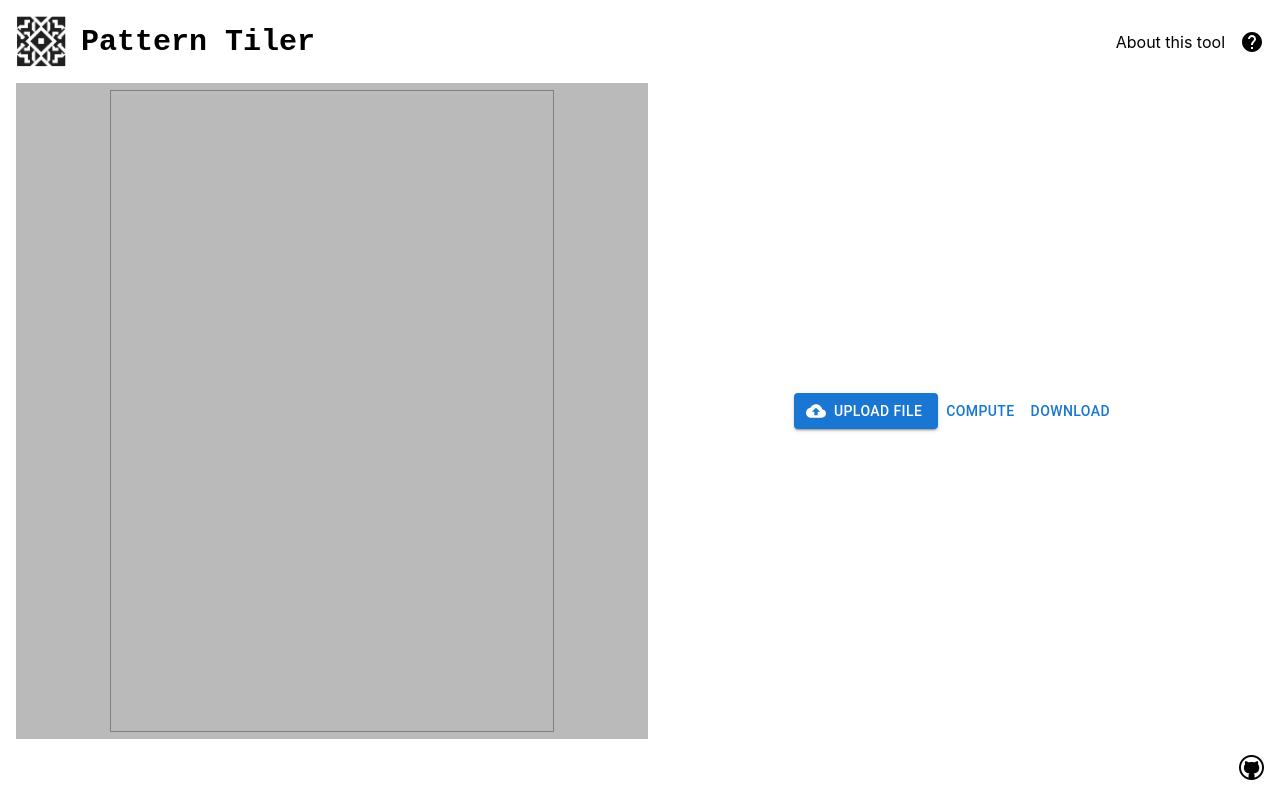
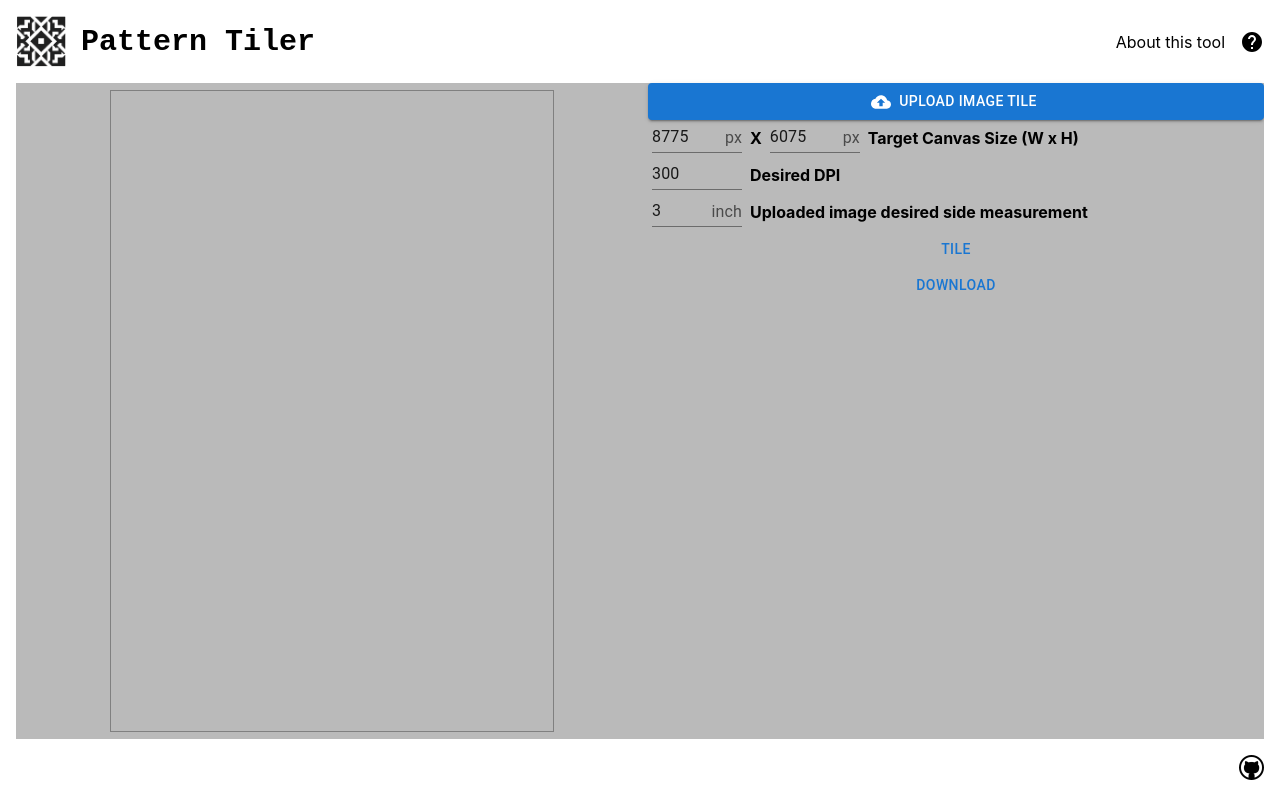
Before and after one commit to VeraZab/pattern-tiler, a React (Create React App) app: page / in a window 1280 px wide. Built offline with nearby package versions, Linux system fonts and the light colour scheme.

Commit message:
add some controls

```diff
--- a/src/components/Controls.tsx
+++ b/src/components/Controls.tsx
@@ -1,24 +1,24 @@
 import CloudUploadIcon from '@mui/icons-material/CloudUpload';
+import { InputAdornment } from '@mui/material';
 import Box from '@mui/material/Box';
 import Button from '@mui/material/Button';
+import TextField from '@mui/material/TextField';
 import { ChangeEvent, useEffect, useState } from 'react';
 import ImageInput from './ImageInput';
-
-
 
 const Controls = () => {
     const [ctx, setCtx] = useState<CanvasRenderingContext2D | null>(null);
     const [imageUrl, setImageUrl] = useState<string | null>(null);
-    const desiredImgWidth = 3;
-    const desiredDPI = 300;
-    const printWidth = 6075;
-    const printHeight = 8775;
+    const [desiredImgWidth, setDesiredImgWidth] = useState(3);
+    const [desiredDPI, setDesiredDPI] = useState(300);
+    const [targetWidth, settargetWidth] = useState(6075);
+    const [targetHeight, settargetHeight] = useState(8775);
 
     useEffect(() => {
         const canvas = document.getElementById('canvas') as HTMLCanvasElement | null;
         if (canvas) {
-            canvas.width = printWidth;
-            canvas.height = printHeight;
+            canvas.width = targetWidth;
+            canvas.height = targetHeight;
             setCtx(canvas.getContext('2d'));
         }
     }, []);
@@ -30,7 +30,7 @@ const Controls = () => {
             setImageUrl(imageUrl);
 
             const img = new Image();
-            const targetPixelWidth = printWidth;
+            const targetPixelWidth = targetWidth;
             img.width = targetPixelWidth;
             img.height = targetPixelWidth;
 
@@ -51,8 +51,8 @@ const Controls = () => {
             img.height = targetPixelWidth;
 
             img.onload = () => {
-                const numTimesImgFitsHorizontally = Math.ceil(printWidth / targetPixelWidth);
-                const numTimesImgFitsVertically = Math.ceil(printHeight / targetPixelWidth);
+                const numTimesImgFitsHorizontally = Math.ceil(targetWidth / targetPixelWidth);
+                const numTimesImgFitsVertically = Math.ceil(targetHeight / targetPixelWidth);
                 const tempCanvas = document.createElement('canvas');
                 // @ts-ignore
                 tempCanvas.width = targetPixelWidth * numTimesImgFitsHorizontally;
@@ -72,7 +72,7 @@ const Controls = () => {
 
                 // crop tempCanvas according to final needed dimensionss
                 // @ts-ignore
-                ctx.drawImage(tempCanvas, 0, 0, printWidth, printHeight, 0, 0, printWidth, printHeight);
+                ctx.drawImage(tempCanvas, 0, 0, targetWidth, targetHeight, 0, 0, targetWidth, targetHeight);
             }
 
             img.src = imageUrl;
@@ -89,7 +89,7 @@ const Controls = () => {
             const downloadLink = document.createElement('a');
             // @ts-ignore
             downloadLink.href = imageDataURL;
-            downloadLink.download = `tiled-${printWidth}x${printHeight}.png`; // Name of the file to be downloaded
+            downloadLink.download = `tiled-${targetWidth}x${targetHeight}.png`; // Name of the file to be downloaded
 
             // Append the link to the document and trigger a click
             document.body.appendChild(downloadLink);
@@ -106,9 +106,9 @@ const Controls = () => {
                 theme => (
                     {
                         display: 'flex',
-                        alignItems: 'center',
-                        justifyContent: 'center',
+                        flexDirection: 'column',
                         width: '50%',
+                        backgroundColor: '#bababa',
                         [theme.breakpoints.down('sm')]: {
                             width: '100%',
                         }
@@ -116,15 +116,57 @@ const Controls = () => {
                 )
             }
         >
+            <Button component="label" variant="contained" startIcon={<CloudUploadIcon />}>
+                Upload image tile
+                <ImageInput type="file" onChange={handleFileChange} />
+            </Button>
+            <Box sx={{ display: 'flex', alignItems: 'center', padding: theme => theme.spacing(0.5), }}>
+                <TextField
+                    value={targetHeight}
+                    variant="standard"
+                    size="small"
+                    sx={{ paddingRight: theme => theme.spacing(1), width: '90px' }}
+                    InputProps={{
+                        endAdornment: <InputAdornment position="end">px</InputAdornment>,
+                    }}
+                />
+                <Box sx={{ fontWeight: 'bold' }}>X</Box>
+                <TextField
+                    value={targetWidth}
+                    variant="standard"
+                    size="small"
+                    sx={{ padding: theme => theme.spacing(0, 1), width: '90px' }}
+                    InputProps={{
+                        endAdornment: <InputAdornment position="end">px</InputAdornment>,
+                    }}
+                />
+                <Box sx={{ fontWeight: 'bold' }}>Target Canvas Size (W x H)</Box>
+            </Box>
+            <Box sx={{ display: 'flex', alignItems: 'center', padding: theme => theme.spacing(0.5), }}>
+                <TextField
+                    value={desiredDPI}
+                    variant="standard"
+                    size="small"
+                    sx={{ paddingRight: theme => theme.spacing(1), width: '90px' }}
+                />
+                <Box sx={{ fontWeight: 'bold' }}>Desired DPI</Box>
+            </Box>
+            <Box sx={{ display: 'flex', alignItems: 'center', padding: theme => theme.spacing(0.5), }}>
+                <TextField
+                    value={desiredImgWidth}
+                    variant="standard"
+                    size="small"
+                    sx={{ paddingRight: theme => theme.spacing(1), width: '90px' }}
+                    InputProps={{
+                        endAdornment: <InputAdornment position="end">inch</InputAdornment>,
+                    }}
+                />
+                <Box sx={{ fontWeight: 'bold' }}>Uploaded image desired side measurement</Box>
+            </Box>
 
-            <Box>
-                <Button component="label" variant="contained" startIcon={<CloudUploadIcon />}>
-                    Upload file
-                    <ImageInput type="file" onChange={handleFileChange} />
-                </Button>
-                <Button onClick={tile}>Compute</Button>
-                <Button onClick={download}>Download</Button>
-            </Box>
+            <Button onClick={tile}>Tile</Button>
+            <Button onClick={download}>Download</Button>
+
         </Box >
 
     );
```
